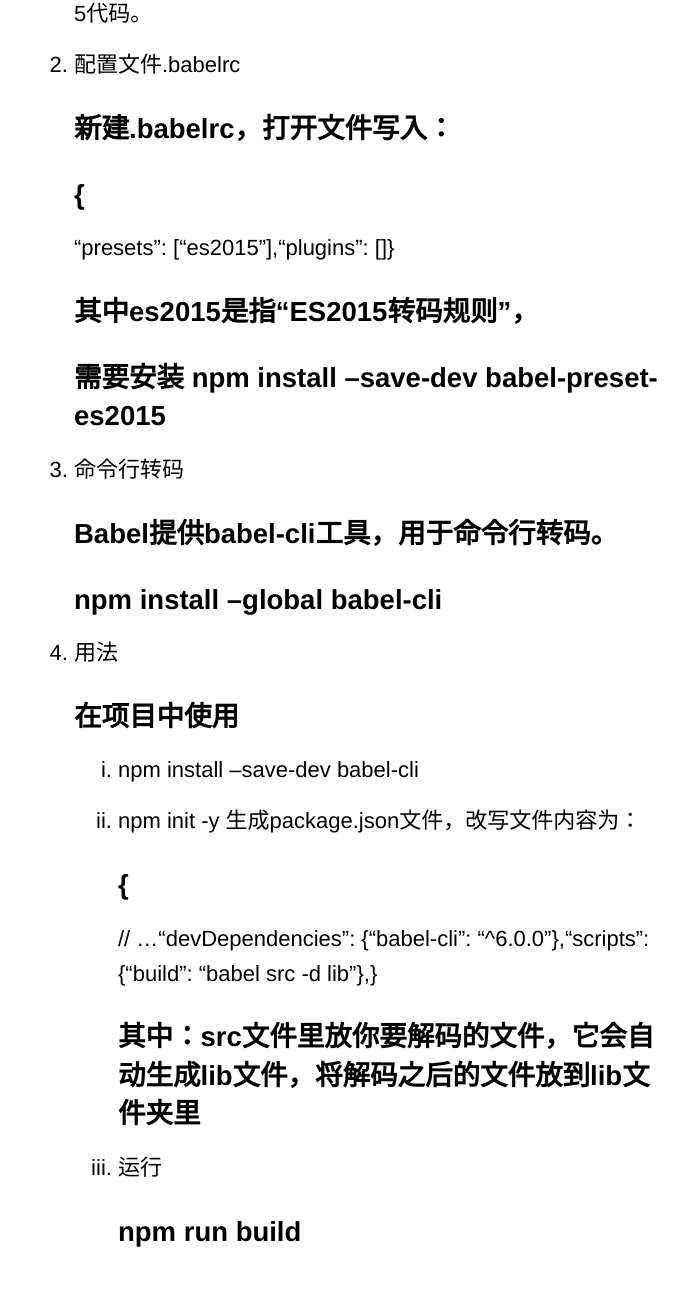
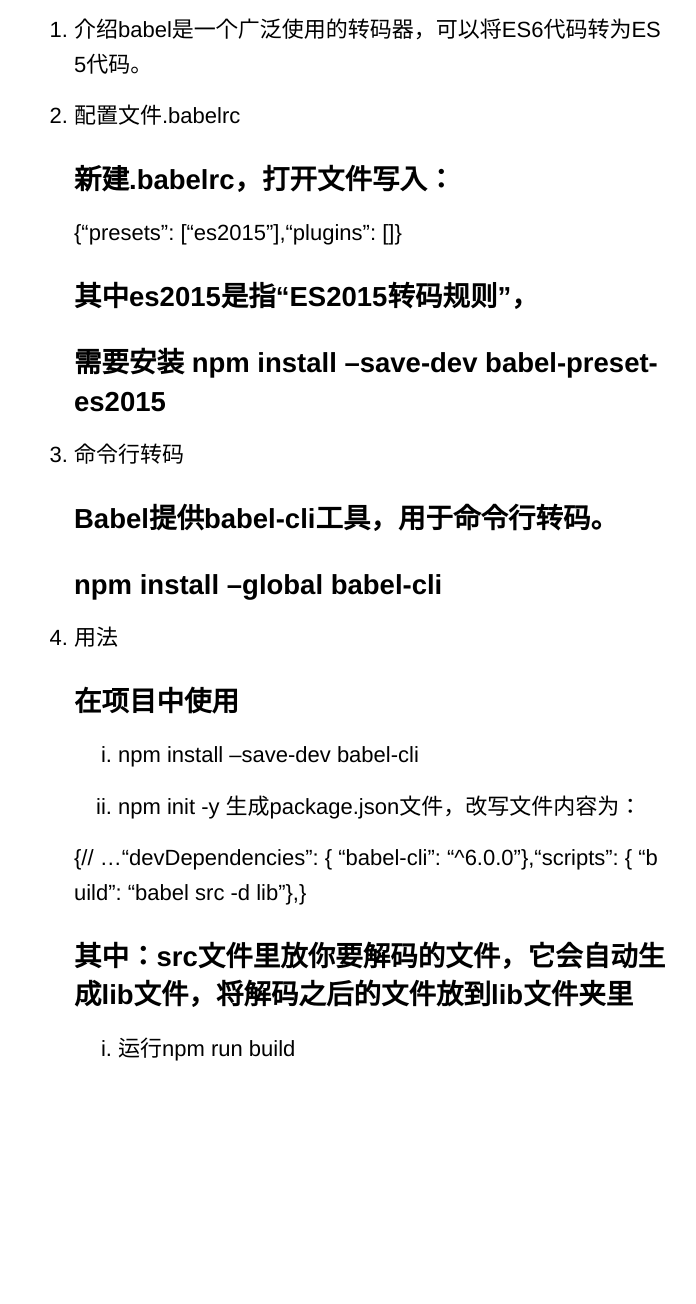
Before and after one commit to shentongjuan/shentongjuan.github.io, a plain HTML site: page 2017/10/12/babel/index.html in a window 1280 px wide. Shown: the part 441-1745 px from the top of the page, without its empty margins (320-1016 px from the left). After the commit the page ends 1713 px from the top, so only its background shows below. Drawn offline with Linux system fonts and the light colour scheme; a small style sheet from the web is missing.

Commit message:
Site updated: 2017-10-13 15:37:21

```diff
--- a/2017/10/12/babel/index.html
+++ b/2017/10/12/babel/index.html
@@ -1,9 +1,13 @@
-<!DOCTYPE html><html><head><meta charset="utf-8"><meta content="yes" name="apple-mobile-web-app-capable"><meta content="yes" name="apple-touch-fullscreen"><meta content="telephone=no,email=no" name="format-detection"><meta name="viewport" content="width=device-width, initial-scale=1.0, maximum-scale=1.0, minimum-scale=1.0, user-scalable=no"><link rel="shortcut icon" href="/images/favicon.ico" type="image/x-icon"><link href="https://fonts.googleapis.com/css?family=Rubik" rel="stylesheet"><script src="https://use.fontawesome.com/adaf0e149c.js"></script><link rel="stylesheet" href="https://cdn.bootcss.com/highlight.js/9.6.0/styles/monokai_sublime.min.css"><link rel="stylesheet" href="/css/index.css"><link rel="stylesheet" href="/css/post.css"><link rel="stylesheet" href="/css/markdown-github.css"><title>blog</title><script src="/js/googleAnalytics.js"></script></head><body><div id="postContainer"><div id="postTop"><h4 id="logo">Life Is Short</h4><br><br><h2 id="postTitle">babel</h2><br><span aria-hidden="true" class="postTime fa fa-calendar">2017-10-12</span><br><br></div><section id="articleDiv"><p><h3 id="babel教程"><a href="#babel教程" class="headerlink" title="babel教程"></a>babel教程</h3><ol></p>
+<!DOCTYPE html><html><head><meta charset="utf-8"><meta content="yes" name="apple-mobile-web-app-capable"><meta content="yes" name="apple-touch-fullscreen"><meta content="telephone=no,email=no" name="format-detection"><meta name="viewport" content="width=device-width, initial-scale=1.0, maximum-scale=1.0, minimum-scale=1.0, user-scalable=no"><link rel="shortcut icon" href="/images/favicon.ico" type="image/x-icon"><link href="https://fonts.googleapis.com/css?family=Rubik" rel="stylesheet"><script src="https://use.fontawesome.com/adaf0e149c.js"></script><link rel="stylesheet" href="https://cdn.bootcss.com/highlight.js/9.6.0/styles/monokai_sublime.min.css"><link rel="stylesheet" href="/css/index.css"><link rel="stylesheet" href="/css/post.css"><link rel="stylesheet" href="/css/markdown-github.css"><title>blog</title><script src="/js/googleAnalytics.js"></script></head><body><div id="postContainer"><div id="postTop"><h4 id="logo">Life Is Short</h4><br><br><h2 id="postTitle">babel</h2><br><span aria-hidden="true" class="postTime fa fa-calendar">2017-10-12</span><br><br></div><section id="articleDiv"><p><p><img src="/screenshots/Ada1.png" alt="index"></p></p>
+<p><h3 id="babel教程"><a href="#babel教程" class="headerlink" title="babel教程"></a>babel教程</h3><ol></p>
 <p><li>介绍<br>babel是一个广泛使用的转码器，可以将ES6代码转为ES5代码。</li></p>
-<p><li>配置文件.babelrc<h4 id="新建-babelrc，打开文件写入："><a href="#新建-babelrc，打开文件写入：" class="headerlink" title="新建.babelrc，打开文件写入："></a>新建.babelrc，打开文件写入：</h4><h4 id=""><a href="#" class="headerlink" title="{"></a>{</h4>“presets”: [“es2015”],<br>“plugins”: []<br>}<h4 id="其中es2015是指“ES2015转码规则”，"><a href="#其中es2015是指“ES2015转码规则”，" class="headerlink" title="其中es2015是指“ES2015转码规则”，"></a>其中es2015是指“ES2015转码规则”，</h4><h4 id="需要安装-npm-install-–save-dev-babel-preset-es2015"><a href="#需要安装-npm-install-–save-dev-babel-preset-es2015" class="headerlink" title="需要安装 npm install –save-dev babel-preset-es2015"></a>需要安装 npm install –save-dev babel-preset-es2015</h4></li></p>
+<p><li>配置文件.babelrc<h4 id="新建-babelrc，打开文件写入："><a href="#新建-babelrc，打开文件写入：" class="headerlink" title="新建.babelrc，打开文件写入："></a>新建.babelrc，打开文件写入：</h4>{<br>“presets”: [“es2015”],<br>“plugins”: []<br>}<h4 id="其中es2015是指“ES2015转码规则”，"><a href="#其中es2015是指“ES2015转码规则”，" class="headerlink" title="其中es2015是指“ES2015转码规则”，"></a>其中es2015是指“ES2015转码规则”，</h4><h4 id="需要安装-npm-install-–save-dev-babel-preset-es2015"><a href="#需要安装-npm-install-–save-dev-babel-preset-es2015" class="headerlink" title="需要安装 npm install –save-dev babel-preset-es2015"></a>需要安装 npm install –save-dev babel-preset-es2015</h4></li></p>
 <p><li>命令行转码<h4 id="Babel提供babel-cli工具，用于命令行转码。"><a href="#Babel提供babel-cli工具，用于命令行转码。" class="headerlink" title="Babel提供babel-cli工具，用于命令行转码。"></a>Babel提供babel-cli工具，用于命令行转码。</h4><h4 id="npm-install-–global-babel-cli"><a href="#npm-install-–global-babel-cli" class="headerlink" title="npm install –global babel-cli"></a>npm install –global babel-cli</h4></li></p>
-<p><li>用法<h4 id="在项目中使用"><a href="#在项目中使用" class="headerlink" title="在项目中使用"></a>在项目中使用</h4><ol></p>
+<p><li><p>用法</p></p>
+<p><h4 id="在项目中使用"><a href="#在项目中使用" class="headerlink" title="在项目中使用"></a>在项目中使用</h4><ol></p>
 <p><li>npm install –save-dev babel-cli</li></p>
-<p><li>npm init -y 生成package.json文件，改写文件内容为：<h4 id="-1"><a href="#-1" class="headerlink" title="{"></a>{</h4>// …<br>“devDependencies”: {<br>“babel-cli”: “^6.0.0”<br>},<br>“scripts”: {<br>“build”: “babel src -d lib”<br>},<br>}<h4 id="其中：src文件里放你要解码的文件，它会自动生成lib文件，将解码之后的文件放到lib文件夹里"><a href="#其中：src文件里放你要解码的文件，它会自动生成lib文件，将解码之后的文件放到lib文件夹里" class="headerlink" title="其中：src文件里放你要解码的文件，它会自动生成lib文件，将解码之后的文件放到lib文件夹里"></a>其中：src文件里放你要解码的文件，它会自动生成lib文件，将解码之后的文件放到lib文件夹里</h4></li></p>
-<p><li>运行<h4 id="npm-run-build"><a href="#npm-run-build" class="headerlink" title="npm run build"></a>npm run build</h4></li><br></ol><br></li><br></ol></p>
+<p><li>npm init -y 生成package.json文件，改写文件内容为：</li><br></ol></p>
+<p><p>{<br>// …<br>“devDependencies”: {<br> “babel-cli”: “^6.0.0”<br>},<br>“scripts”: {<br> “build”: “babel src -d lib”<br>},<br>}</p></p>
+<p><h4 id="其中：src文件里放你要解码的文件，它会自动生成lib文件，将解码之后的文件放到lib文件夹里"><a href="#其中：src文件里放你要解码的文件，它会自动生成lib文件，将解码之后的文件放到lib文件夹里" class="headerlink" title="其中：src文件里放你要解码的文件，它会自动生成lib文件，将解码之后的文件放到lib文件夹里"></a>其中：src文件里放你要解码的文件，它会自动生成lib文件，将解码之后的文件放到lib文件夹里</h4><ol></p>
+<p><li>运行<br>npm run build</li><br></ol><br></li><br></ol></p>
 </section></div><script src="/js/jquery.min.js"></script><script src="/js/highlight.min.js"></script><script src="/js/start.js"></script></body></html>
```
